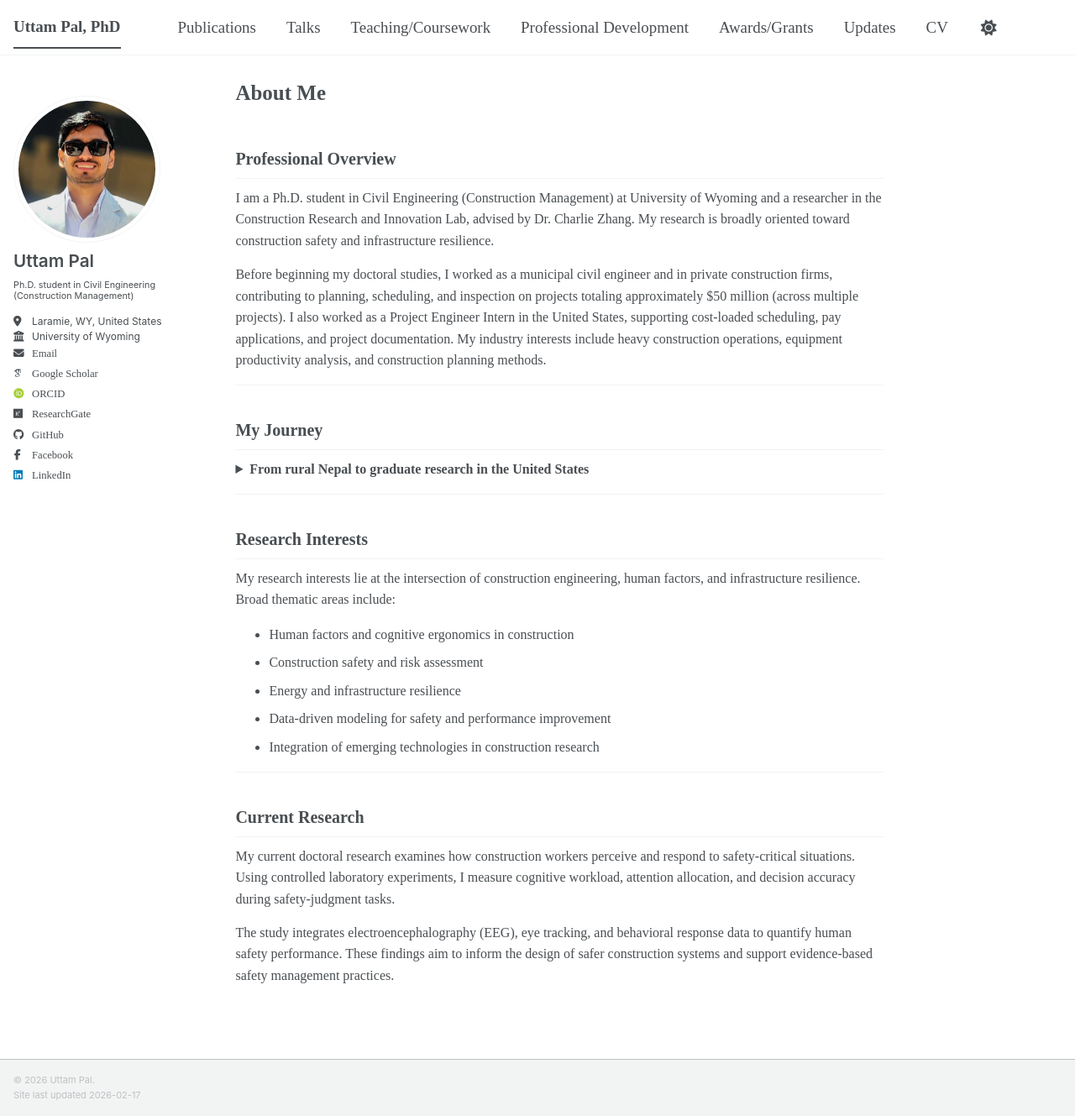
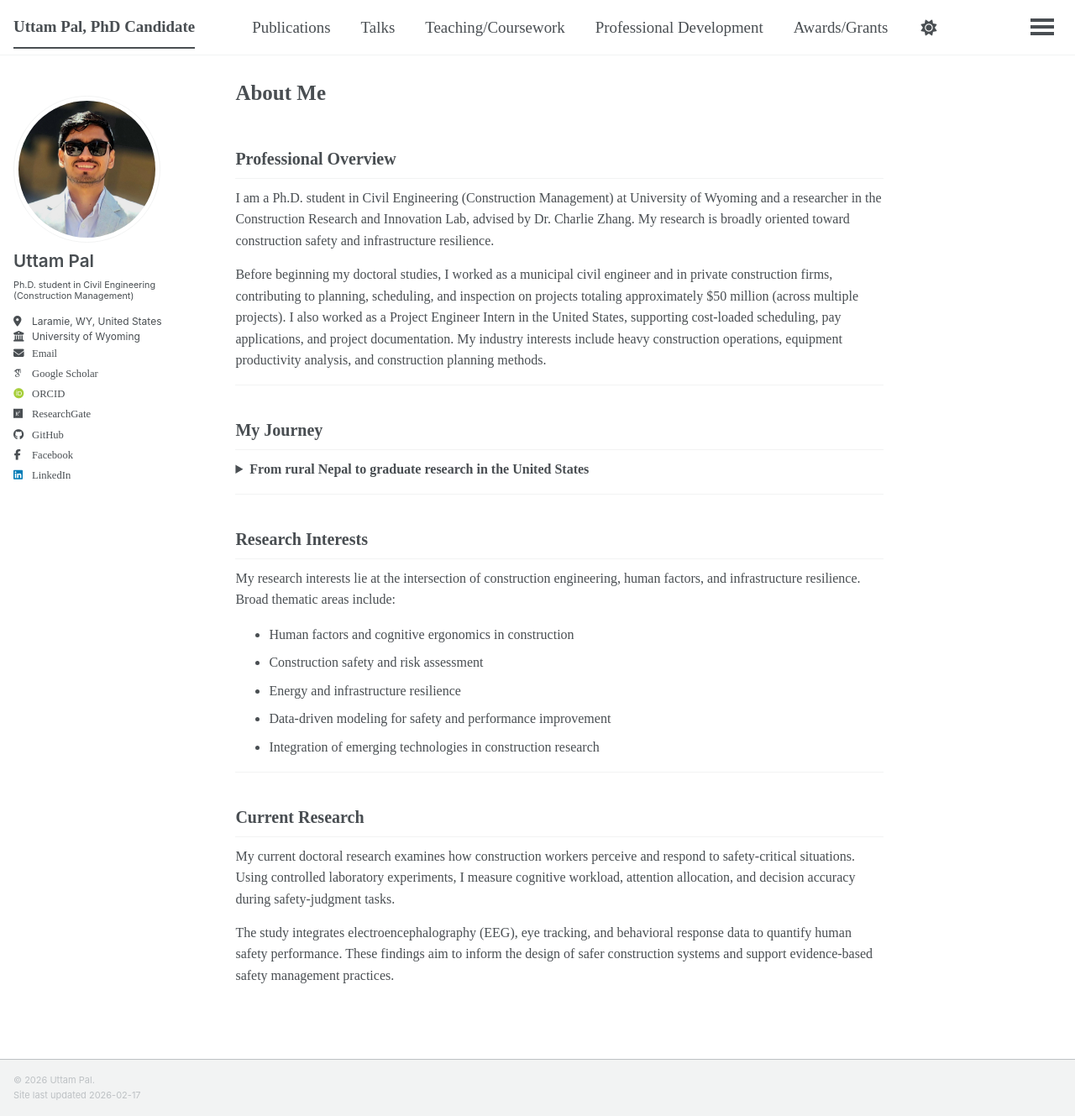
Before and after one commit to pal-uttam/pal-uttam.github.io, a Jekyll site: the page built from _pages/about.md, in a window 1280 px wide and 1329 px high. Shown: the whole window at 84% size. Built offline with Jekyll 4.4.1, drawn with Linux system fonts in a browser that asks for light colours; some web fonts are replaced; a script bundle is joined from its source files by our own code; library files that are not in the unit come from our copies.

Commit message:
What I changed

```diff
--- a/_config.yml
+++ b/_config.yml
@@ -9,7 +9,7 @@
 # Basic Site Settings
 locale                   : "en-US"
 site_theme               : "default" # The available themes options are "default", "air", "sunrise", "mint", "dirt" and "contrast"
-title                    : "Uttam Pal, PhD"
+title                    : "Uttam Pal, PhD Candidate"
 title_separator          : "-"
 name                     : &name "Uttam Pal"
 description              : &description "PhD student in Civil Engineering focusing on construction safety, cognitive ergonomics, and data-driven methods"   # Update this with a general description of your site, this is the default if not overridden by a page
```
